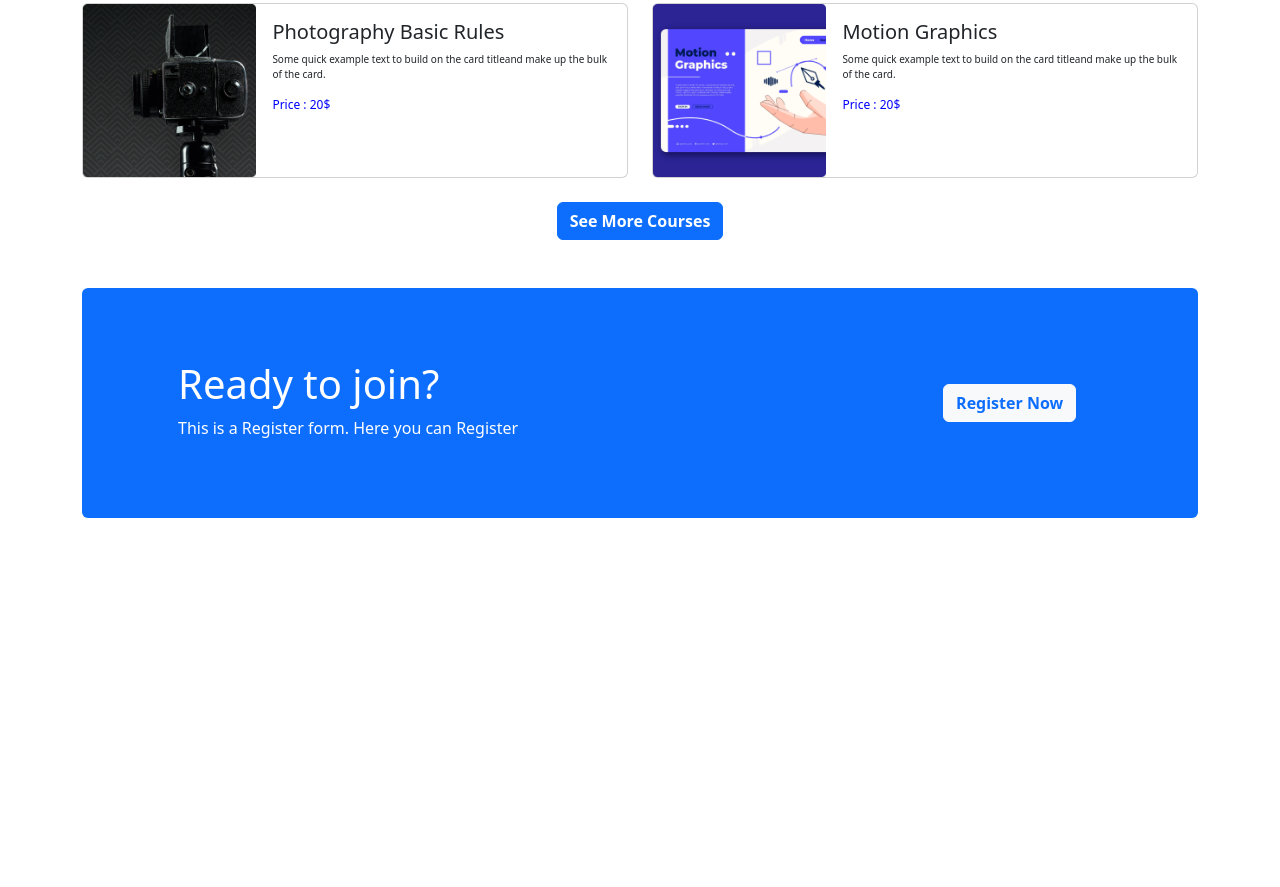
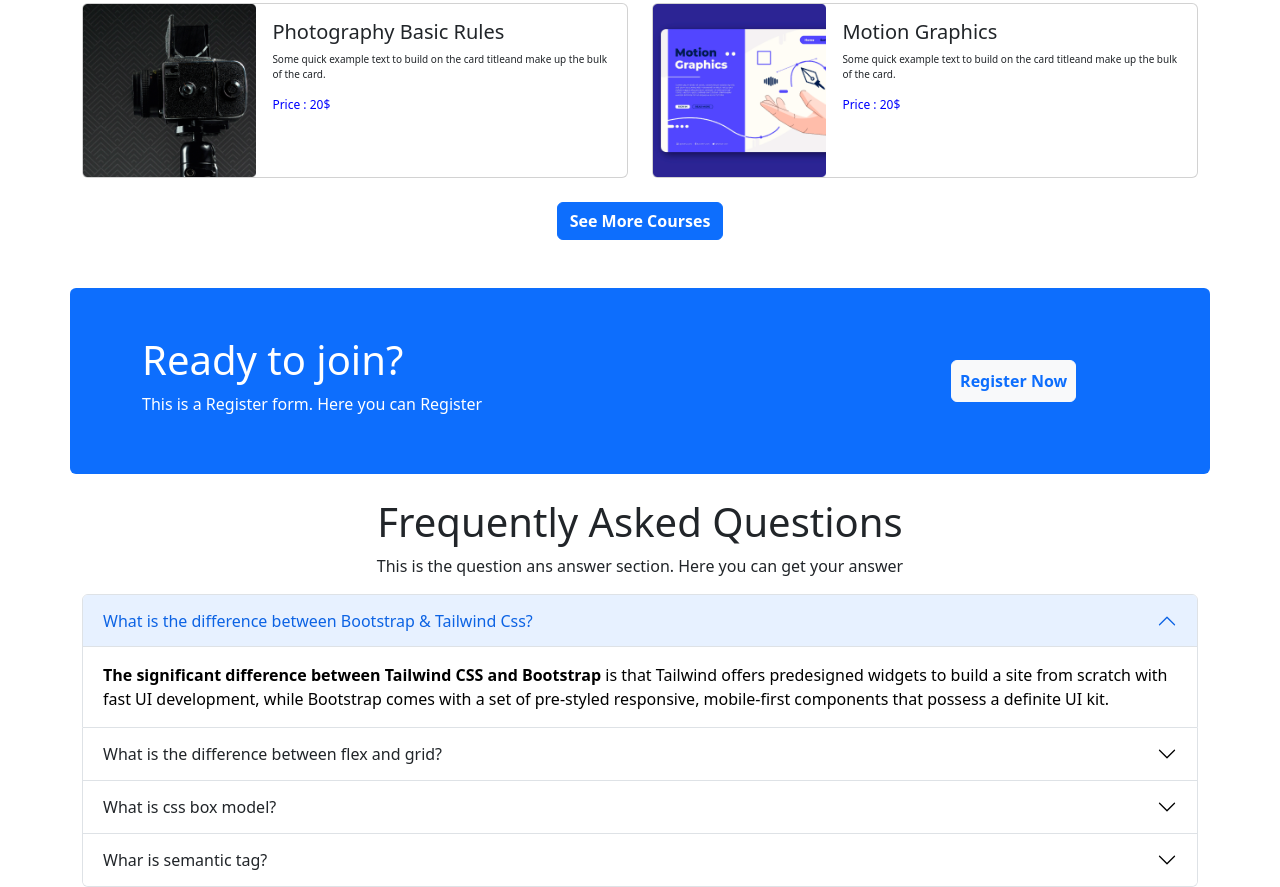
Before and after one commit to ashfaqshafi/proedu-assignment3, a plain HTML site: page index.html in a window 1280 px wide. Shown: the part 1234-2121 px from the top of the page. Before the commit the page ends 1752 px from the top, so only its background shows below. Drawn offline with nearby package versions, Linux system fonts and the light colour scheme.

Commit message:
question and answer

```diff
--- a/index.html
+++ b/index.html
@@ -216,18 +216,97 @@
         Register
     ---------------->
 
-    <section class="container mt-5">
-        <div class="d-block p-5 text-bg-primary d-flex rounded">
-            <div class="ms-5 mt-4">
+    <section class="mt-5">
+        <div class="container d-block p-4 text-bg-primary d-flex rounded col-sm-12 ">
+            <div class="ms-5 mt-4 ">
                 <h1>Ready to join?</h1>
                 <p>This is a Register form. Here you can Register</p>
             </div>
             <div class="my-5 mx-5 col-md-6 text-end ">
-                <a href="#" class="btn btn-light text-primary fw-bold" tabindex="-1" role="button" aria-disabled="true">Register Now</a>
+                <a href="#" class="btn btn-light text-primary fw-bold p-2  " tabindex="-1" role="button" aria-disabled="true">Register Now</a>
             </div>
         </div>
 
     </section>
+
+    <!------------------------
+         Question ans Answer
+        -------------------------->
+
+        <section class=" mt-4">
+            <h1 class="text-center">Frequently Asked Questions</h1>
+            <p class="text-center" > This is the question ans answer section. Here you can get your answer</p>
+
+            <div class="container">
+                <div class="accordion" id="accordionExample">
+                    <div class="accordion-item">
+                      <h2 class="accordion-header" id="headingOne">
+                        <button class="accordion-button" type="button" data-bs-toggle="collapse" data-bs-target="#collapseOne" aria-expanded="true" aria-controls="collapseOne">
+                            What is the difference between
+                            Bootstrap & Tailwind Css?
+                        </button>
+                      </h2>
+                      <div id="collapseOne" class="accordion-collapse collapse show" aria-labelledby="headingOne" data-bs-parent="#accordionExample">
+                        <div class="accordion-body">
+                            <strong>The significant difference between Tailwind CSS and Bootstrap</strong> is that Tailwind offers predesigned widgets to build a site from scratch with fast UI development, while Bootstrap comes with a set of pre-styled responsive, mobile-first components that possess a definite UI kit.
+                        </div>
+                      </div>
+                    </div>
+                    <div class="accordion-item">
+                      <h2 class="accordion-header" id="headingTwo">
+                        <button class="accordion-button collapsed" type="button" data-bs-toggle="collapse" data-bs-target="#collapseTwo" aria-expanded="false" aria-controls="collapseTwo">
+                            What is the difference between flex
+                            and grid?
+                        </button>
+                      </h2>
+                      <div id="collapseTwo" class="accordion-collapse collapse" aria-labelledby="headingTwo" data-bs-parent="#accordionExample">
+                        <div class="accordion-body">
+                            <strong>Grid and flexbox. The basic difference between CSS Grid Layout and CSS Flexbox Layout</strong>  is that flexbox was designed for layout in one dimension - either a row or a column. Grid was designed for two-dimensional layout - rows, and columns at the same time.
+                        </div>
+                      </div>
+                    </div>
+                    <div class="accordion-item">
+                      <h2 class="accordion-header" id="headingThree">
+                        <button class="accordion-button collapsed" type="button" data-bs-toggle="collapse" data-bs-target="#collapseThree" aria-expanded="false" aria-controls="collapseThree">
+                            What is css box model?
+                        </button>
+                      </h2>
+                      <div id="collapseThree" class="accordion-collapse collapse" aria-labelledby="headingThree" data-bs-parent="#accordionExample">
+                        <div class="accordion-body">
+                            <strong>The CSS Box Model</strong>
+
+                            In CSS, the term "box model" is used when talking about design and layout. The CSS box model is essentially a box that wraps around every HTML element. It consists of: margins, borders, padding, and the actual content.
+                        </div>
+                      </div>
+                    </div>
+
+                    <div class="accordion-item">
+                        <h2 class="accordion-header" id="headingFour">
+                          <button class="accordion-button collapsed" type="button" data-bs-toggle="collapse" data-bs-target="#collapseFour" aria-expanded="false" aria-controls="collapseFour">
+                            Whar is semantic tag?
+                          </button>
+                        </h2>
+                        <div id="collapseFour" class="accordion-collapse collapse" aria-labelledby="headingThree" data-bs-parent="#accordionExample">
+                          <div class="accordion-body">
+                              <strong>The HTML semantics refers to the tags </strong>
+                              that provide meaning to an HTML page rather than just presentation. It makes HTML more comprehensible by better defining the different sections and layout of web pages.
+
+                        </div>
+                      </div>
+
+                  </div>
+
+            </div>
+
+
+
+        </section>
+
+        <!---------------
+             Companies
+            ----------------->
+
+
 
 
 
```
